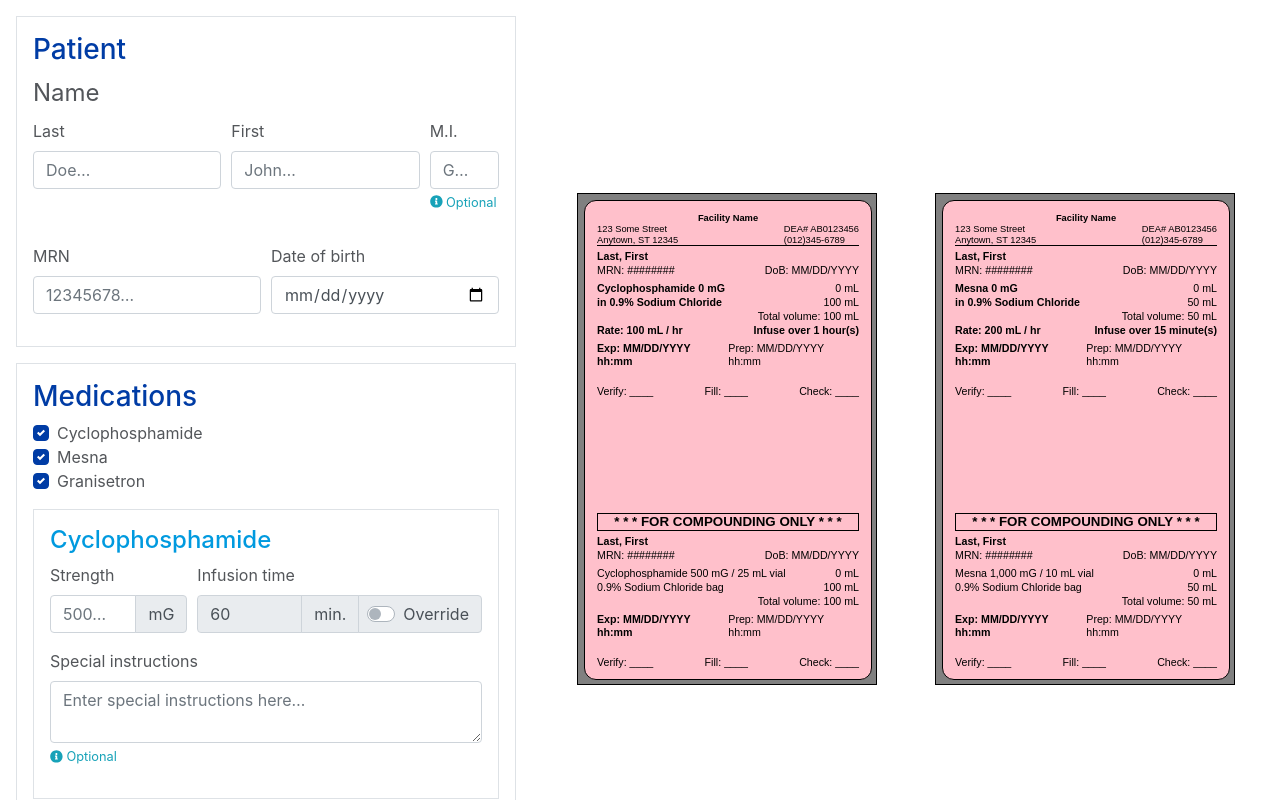
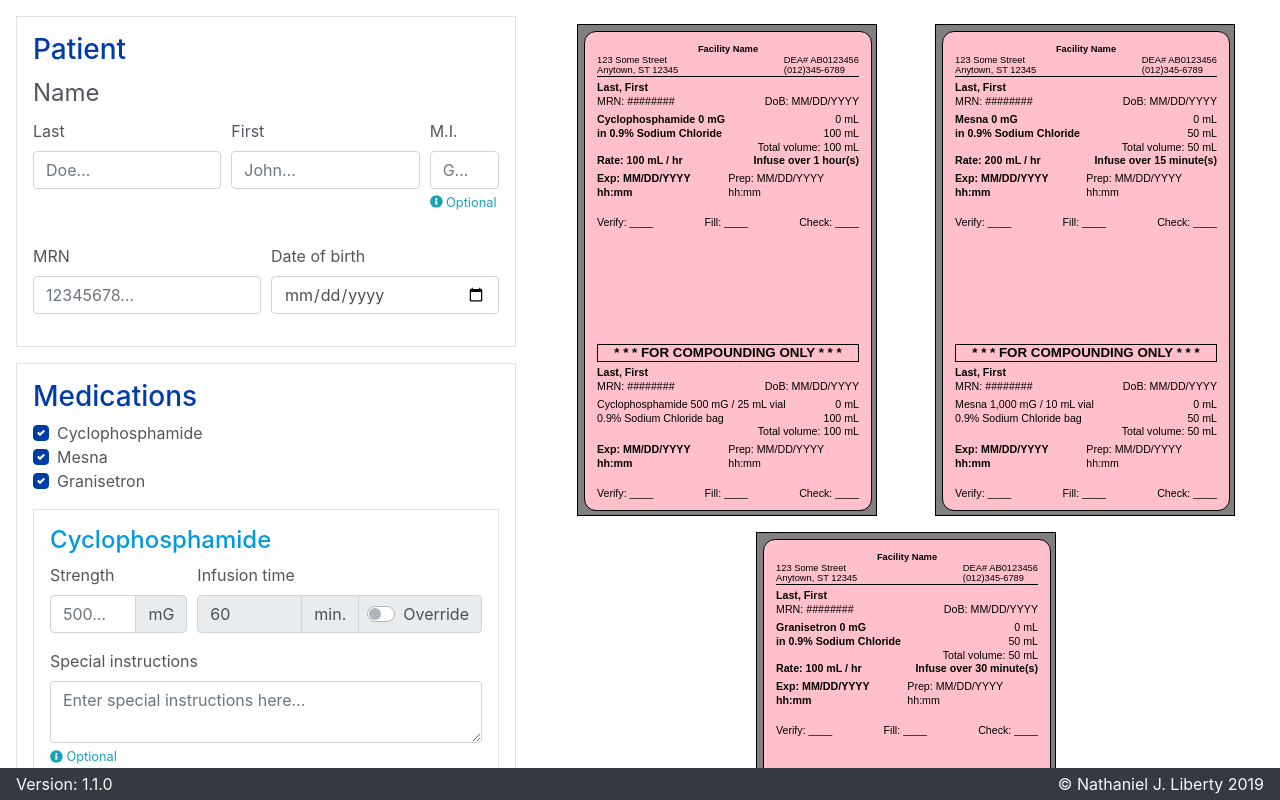
Before and after one commit to LibertyNJ/cytoxan-label-maker-web, a React app: page / in a window 1280 px wide. Shown: the top 800 px of the page. Built offline with nearby package versions, Linux system fonts and the light colour scheme; the HTML template or start-up script is replaced by a standard one.

Commit message:
Fix flex layout height bug
Fixes a bug that causes the form and label sections to overflow the
main component. There appears to be a difference in flex implementation
between the Electron version of chromium and the web version. Adding
overflow: hidden to the main element makes the difference.

```diff
--- a/src/components/Layout/index.jsx
+++ b/src/components/Layout/index.jsx
@@ -13,7 +13,7 @@ Layout.propTypes = {
 export default function Layout({ children, className, ...restProps }) {
   return (
     <div className={reduceClassNames('d-flex d-print-block flex-column vh-100', className)} {...restProps}>
-      <Body className="flex-grow-1 flex-shrink-1">{children}</Body>
+      <Body className="flex-grow-1 flex-shrink-1 overflow-hidden">{children}</Body>
       <Footer className="flex-grow-0 flex-shrink-0" />
     </div>
   );
```
Also changed, not shown: 2 other files (tests, documents, lock files or other folders).
